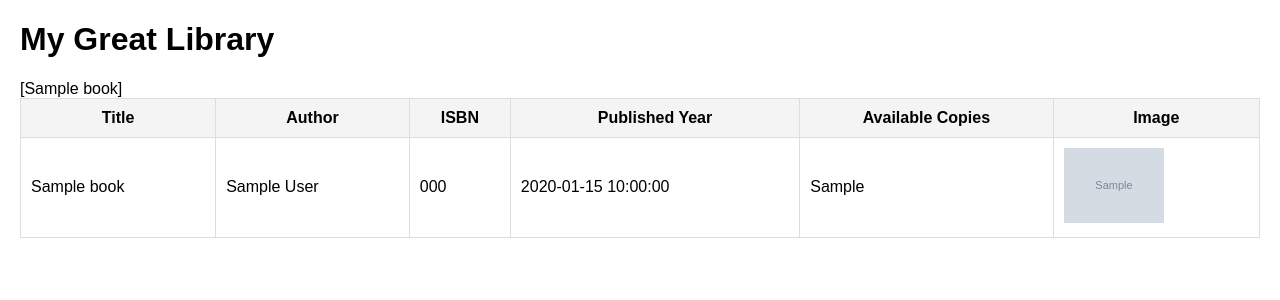
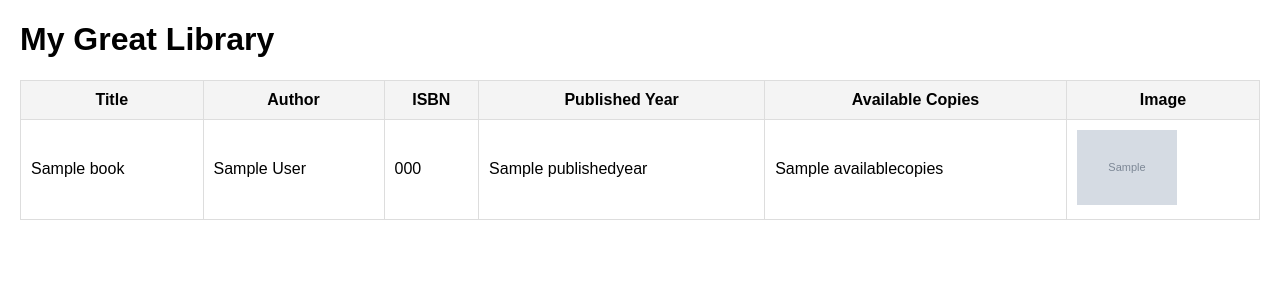
Before and after one commit to Sergey-Temkin/Lesson30_Login, a Flask app: page / in a window 1280 px wide. Shown: the top 300 px of the page. Run offline with Flask 3, Linux system fonts and the light colour scheme; grey boxes marked "Sample" are stand-in pictures; a database or web service that is not in the repository returns one stand-in record (values such as "Sample title"); some libraries are stand-ins or nearby versions.

Commit message:
Added a fix

```diff
--- a/Data_Base/04_postgres_db.py
+++ b/Data_Base/04_postgres_db.py
@@ -70,6 +70,7 @@ cursor.executemany(
     """
     INSERT INTO Books (Title, Author, ISBN, PublishedYear, AvailableCopies)
     VALUES (%s, %s, %s, %s, %s)
+    ON CONFLICT (ISBN) DO NOTHING
     """,
     books,
 )
@@ -84,6 +85,7 @@ cursor.executemany(
     """
     INSERT INTO Users (Name, Email, Phone)
     VALUES (%s, %s, %s)
+    ON CONFLICT (Email) DO NOTHING
     """,
     users,
 )
--- a/templates/books.html
+++ b/templates/books.html
@@ -34,10 +34,11 @@
 
 <body>
   <h1>My Great Library</h1>
-  <h2>{% if session.username %} Hello {{ session['username'] }} {% endif %}</h2>
+  <h2>
+    {% if session.username %} Hello {{ session['username'] }} {% endif %}
+  </h2>
 
   <table>
-    <thead>
     <tr>
       <th>Title</th>
       <th>Author</th>
@@ -46,23 +47,18 @@
       <th>Available Copies</th>
       <th>Image</th>
     </tr>
-    </thead>
-    <tbody>
-      {{ books}} {% for book in books %}
+    {% for book in books %}
     <tr>
-        <td>{{ book['Title'] }}</td>
-        <td>{{ book['Author'] }}</td>
-        <td>{{ book['ISBN'] }}</td>
-        <td>{{ book['PublishedYear'] }}</td>
-        <td>{{ book['AvailableCopies'] }}</td>
+      <td>{{ book.title }}</td>
+      <td>{{ book.author }}</td>
+      <td>{{ book.isbn }}</td>
+      <td>{{ book.publishedyear }}</td>
+      <td>{{ book.availablecopies }}</td>
       <td>
-          {% if book['image'] %}
-          <img src="{{ book['image'] }}" alt="Book Image" />
-          {% else %} No Image {% endif %}
+        <img src="{{ book.image }}" alt="{{ book.title }} cover" width="100" />
       </td>
     </tr>
     {% endfor %}
-    </tbody>
   </table>
 </body>
 
```
Also changed, not shown: README.md, library.db. Lines whose indentation alone changed are shown as unchanged.
